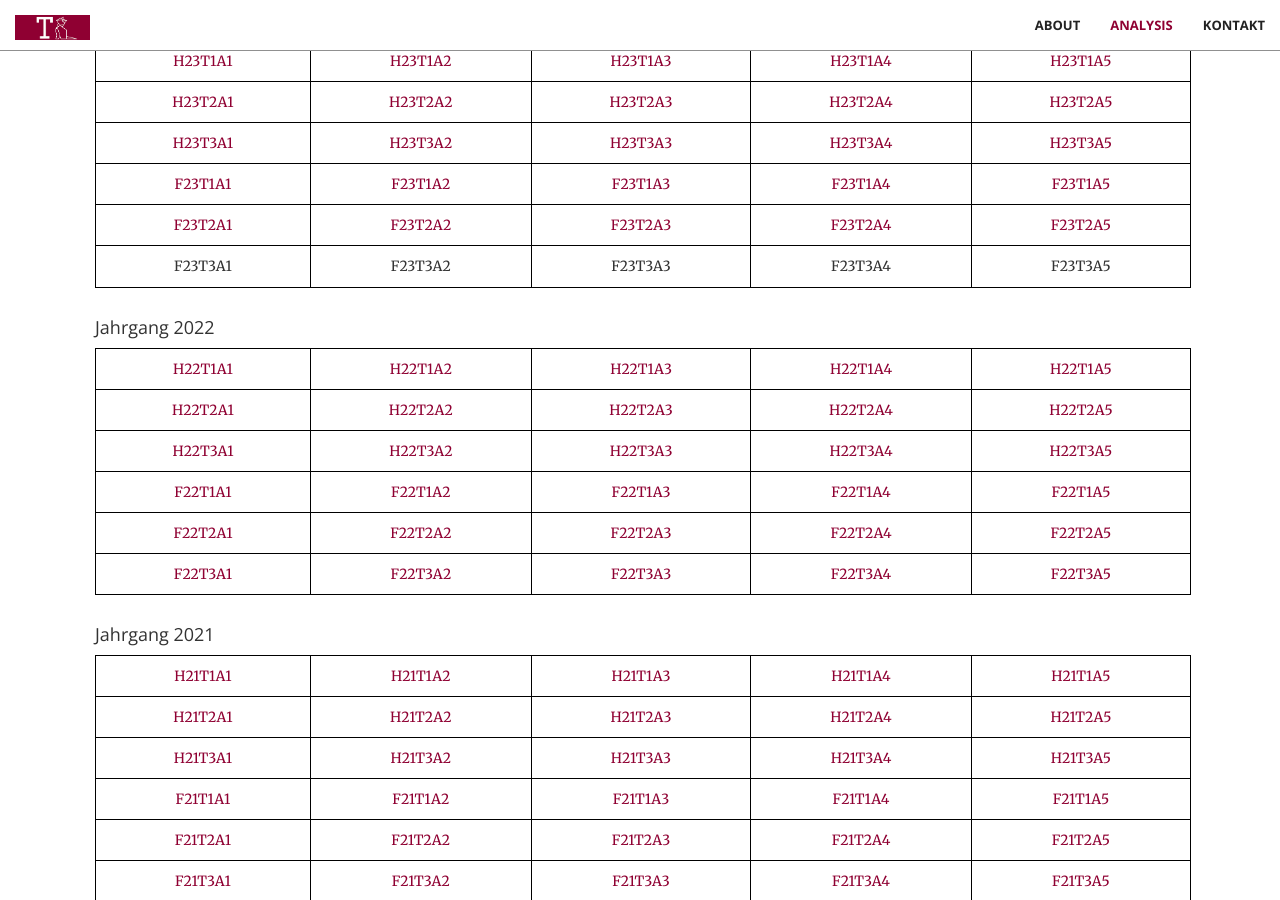
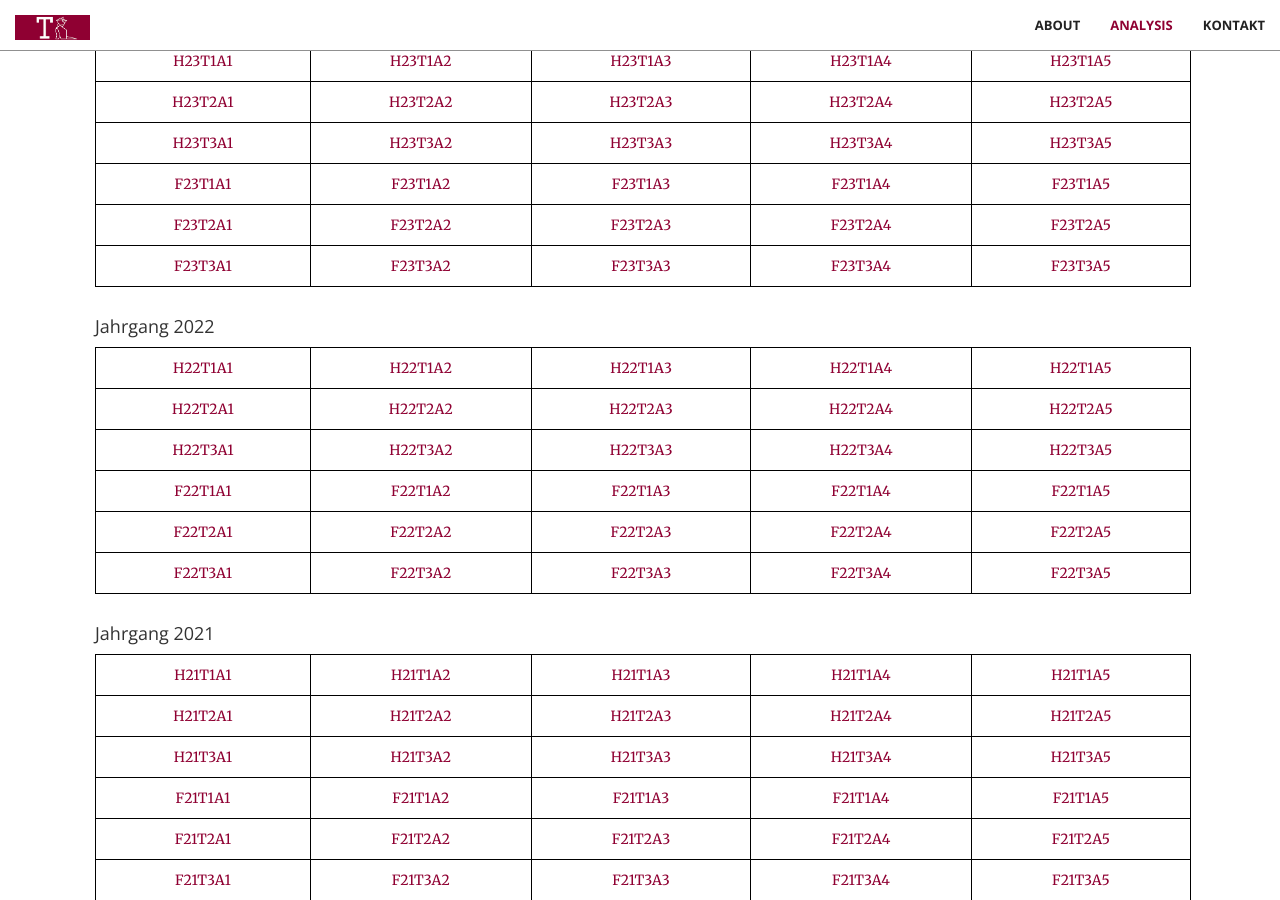
Before and after one commit to trabaldini/trabaldini.github.io, a Jekyll site: the page built from index.html, in a window 1280 px wide and 900 px high, scrolled down 2082 px. Built offline with Jekyll 4.4.1, drawn with Linux system fonts in a browser that asks for light colours; some web fonts are replaced.

Commit message:
adds missing F23T3 exams+

```diff
--- a/_includes/math.html
+++ b/_includes/math.html
@@ -226,19 +226,19 @@
                             </tr>
                             <tr>
                                 <td>
-                                    <p>F23T3A1</p>
+                                    <a href="aufg/F23T3A1_DGL.pdf" target="_blank">F23T3A1</a>
                                 </td>
                                 <td>
-                                    <p>F23T3A2</p>
+                                    <a href="aufg/F23T3A2_FT.pdf" target="_blank">F23T3A2</a>
                                 </td>
                                 <td>
-                                    <p>F23T3A3</p>
+                                    <a href="aufg/F23T3A3_FT.pdf" target="_blank">F23T3A3</a>
                                 </td>
                                 <td>
-                                    <p>F23T3A4</p>
+                                    <a href="aufg/F23T3A4_DGL.pdf" target="_blank">F23T3A4</a>
                                 </td>
                                 <td>
-                                    <p>F23T3A5</p>
+                                    <a href="aufg/F23T3A5_RA.pdf" target="_blank">F23T3A5</a>
                                 </td>
                             </tr>
                         </tbody>
```
Also changed, not shown: 5 other files.
